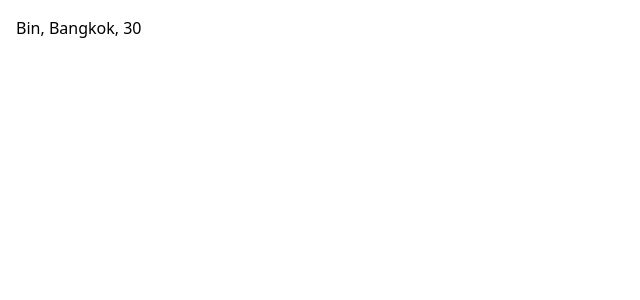
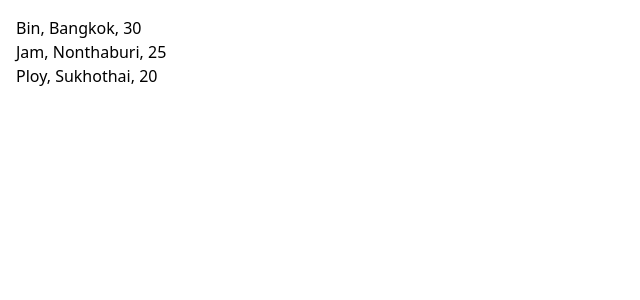
Before and after one commit to soAcademy/workshop-state-and-event, a React (Create React App) app: page / in a window 1280 px wide. Shown: the top 300 px of the page, without its empty margins (0-640 px from the left). Built offline with nearby package versions, Linux system fonts and the light colour scheme.

Commit message:
feat: add solution for LocalStorage #4

```diff
--- a/src/App.js
+++ b/src/App.js
@@ -60,8 +60,8 @@
 
 // import LocalStorage1 from "./LocalStorage/LocalStorage1";
 // import LocalStorage2 from "./LocalStorage/LocalStorage2";
-import LocalStorage3 from "./LocalStorage/LocalStorage3";
-// import LocalStorage4 from "./LocalStorage/LocalStorage4";
+// import LocalStorage3 from "./LocalStorage/LocalStorage3";
+import LocalStorage4 from "./LocalStorage/LocalStorage4";
 
 import React from "react";
 // import { BrowserRouter, Routes, Route } from "react-router-dom";
@@ -92,8 +92,8 @@ const App = () => (
   <>
     {/* <LocalStorage1 /> */}
     {/* <LocalStorage2 /> */}
-    <LocalStorage3 />
-    {/* <LocalStorage4 /> */}
+    {/* <LocalStorage3 /> */}
+    <LocalStorage4 />
   </>
 );
 
--- /dev/null
+++ b/src/LocalStorage/LocalStorage4.js
@@ -0,0 +1,35 @@
+const LocalStorage4 = () => {
+  const arrayData = [
+    {
+      name: "Bin",
+      location: "Bangkok",
+      age: 30,
+    },
+    {
+      name: "Jam",
+      location: "Nonthaburi",
+      age: 25,
+    },
+    {
+      name: "Ploy",
+      location: "Sukhothai",
+      age: 20,
+    },
+  ];
+  !localStorage.getItem("arrayData") &&
+    localStorage.setItem("arrayData", JSON.stringify(arrayData));
+
+  const arrayDataStore = JSON.parse(localStorage.getItem("arrayData"));
+
+  return (
+    <div className="p-4">
+      {arrayDataStore.map((dataStore) => (
+        <div>
+          {dataStore.name}, {dataStore.location}, {dataStore.age}
+        </div>
+      ))}
+    </div>
+  );
+};
+
+export default LocalStorage4;
```
